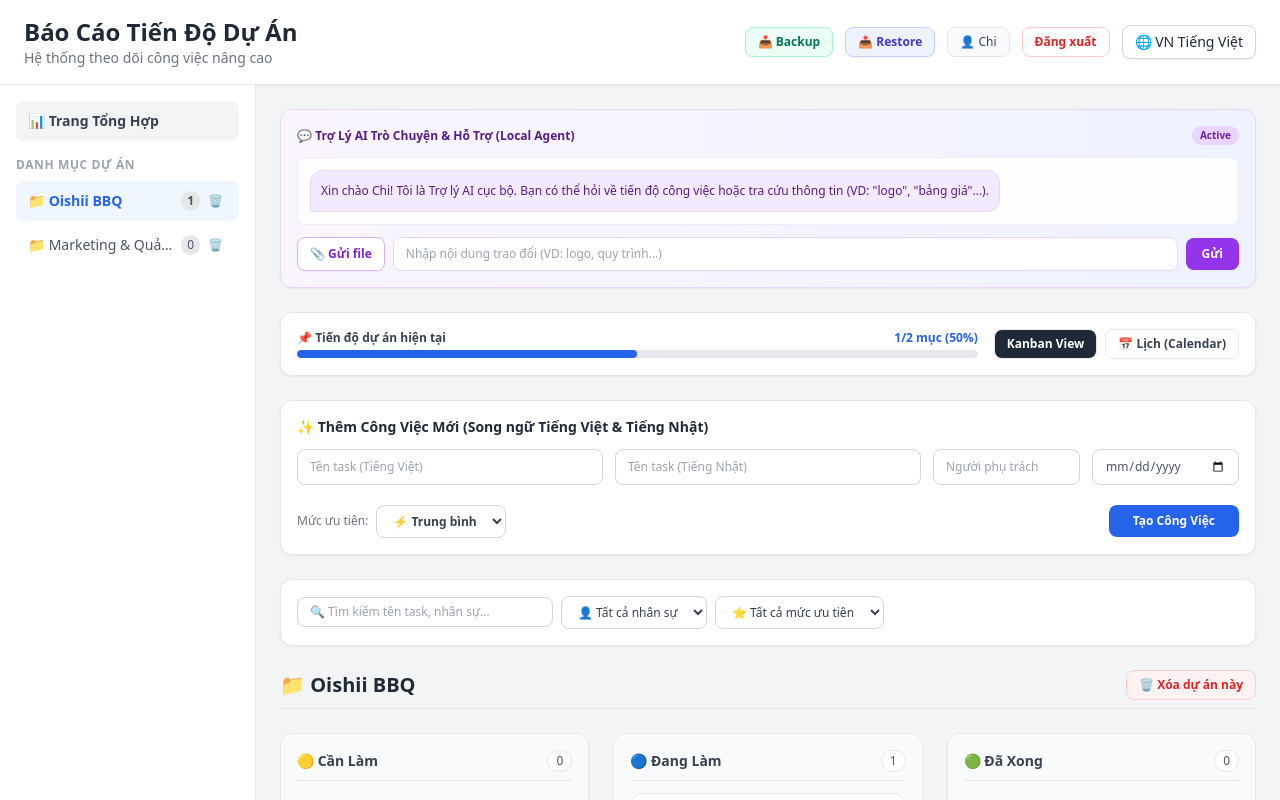
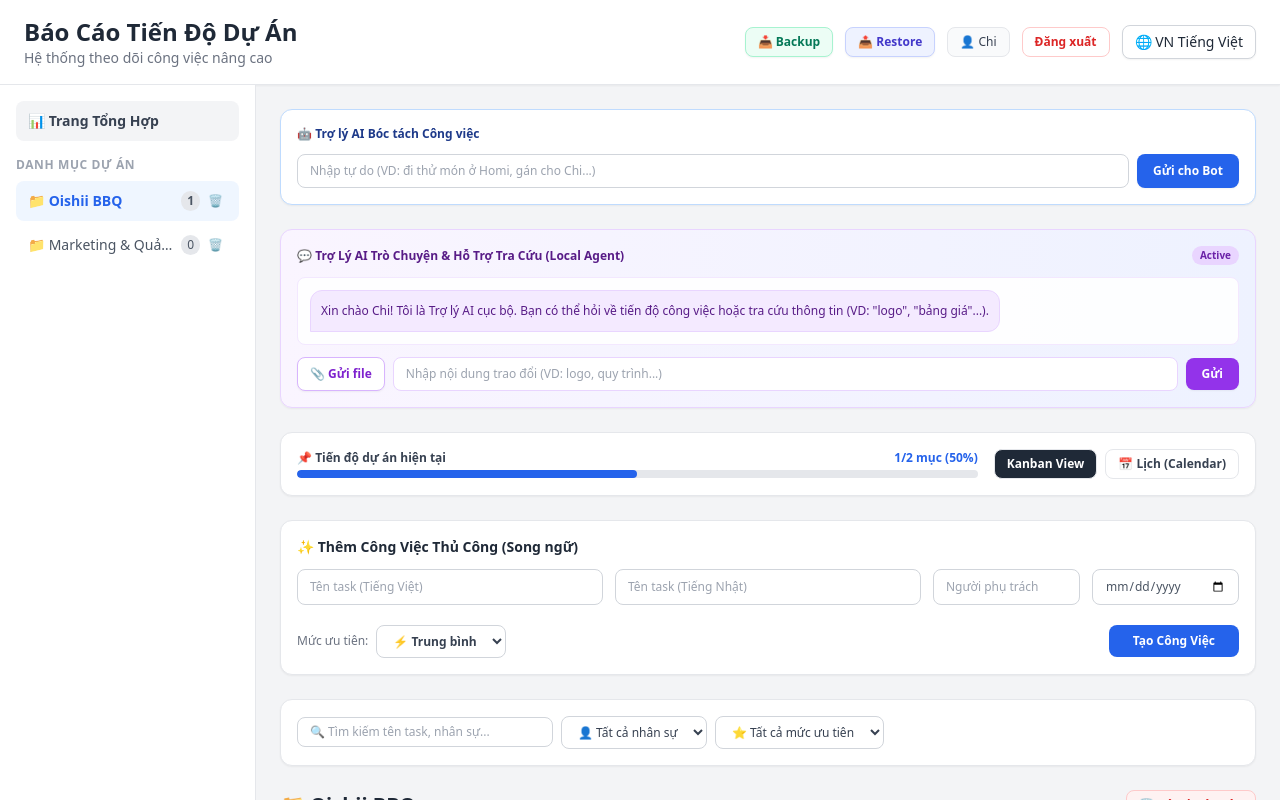
Before and after one commit to Chinguyen9213/D-n-1, a React (Vite) app in the folder frontend/: page / in a window 1280 px wide. Shown: the top 800 px of the page. Built offline with nearby package versions, Linux system fonts and the light colour scheme.

Commit message:
Update App.jsx

```diff
--- a/frontend/src/App.jsx
+++ b/frontend/src/App.jsx
@@ -22,7 +22,83 @@ function normalizeString(str) {
     .trim();
 }
 
-// --- TRỢ LÝ AI CHAT CỤC BỘ (Local Agent) ---
+// --- TRỢ LÝ AI 1: BÓC TÁCH CÔNG VIỆC (AI Task Parser) ---
+function TaskParserAi({ isJa, onTaskCreated }) {
+  const [inputText, setInputText] = useState('');
+  const [loading, setLoading] = useState(false);
+  const [errorMessage, setErrorMessage] = useState('');
+
+  const handleSendToBot = async () => {
+    if (!inputText.trim() || loading) return;
+
+    setLoading(true);
+    setErrorMessage('');
+
+    try {
+      const res = await fetch('/api/ai/parse-task', {
+        method: 'POST',
+        headers: { 'Content-Type': 'application/json' },
+        body: JSON.stringify({ text: inputText })
+      });
+
+      const result = await res.json();
+
+      if (!res.ok) {
+        throw new Error(result.error || `Lỗi server: ${res.status}`);
+      }
+
+      const parsedData = result.data || result.reply;
+
+      if (parsedData && onTaskCreated) {
+        onTaskCreated(parsedData);
+      }
+
+      setInputText('');
+    } catch (err) {
+      console.error("Lỗi khi bóc tách task:", err);
+      setErrorMessage(err.message || 'Lỗi kết nối server: 500');
+    } finally {
+      setLoading(false);
+    }
+  };
+
+  return (
+    <div className="bg-white p-4 rounded-xl border border-blue-200 shadow-sm space-y-3">
+      <h3 className="text-xs font-bold text-blue-900 flex items-center gap-1.5">
+        🤖 {isJa ? 'AI タスク自動 bóc tách (Task Parser)' : 'Trợ lý AI Bóc tách Công việc'}
+      </h3>
+
+      <div className="flex gap-2">
+        <input
+          type="text"
+          placeholder={isJa ? 'タスクを入力 (例: đi thử món ở Homi...)' : 'Nhập tự do (VD: đi thử món ở Homi, gán cho Chi...)'}
+          value={inputText}
+          onChange={(e) => setInputText(e.target.value)}
+          onKeyDown={(e) => { if (e.key === 'Enter') handleSendToBot(); }}
+          className="flex-1 text-xs border border-gray-300 rounded-lg px-3 py-2 focus:outline-none focus:border-blue-500 bg-white"
+        />
+
+        <button
+          type="button"
+          onClick={handleSendToBot}
+          disabled={loading}
+          className="bg-blue-600 hover:bg-blue-700 text-white text-xs font-bold px-4 py-2 rounded-lg shadow-sm shrink-0 disabled:opacity-50 transition"
+        >
+          {loading ? (isJa ? '処理中...' : 'Đang bóc tách...') : (isJa ? '送信' : 'Gửi cho Bot')}
+        </button>
+      </div>
+
+      {errorMessage && (
+        <div className="p-2.5 bg-red-50 border border-red-200 text-red-600 text-xs rounded-lg flex items-center gap-1.5">
+          <span>❌</span>
+          <span>Lỗi: {errorMessage}</span>
+        </div>
+      )}
+    </div>
+  );
+}
+
+// --- TRỢ LÝ AI 2: CHAT TRUY XUẤT DỮ LIỆU (Local Agent - GIỮ NGUYÊN) ---
 function AiAssistant({ isJa, tasks, projectName }) {
   const [inputContent, setInputContent] = useState('');
   const [loading, setLoading] = useState(false);
@@ -46,7 +122,6 @@ function AiAssistant({ isJa, tasks, projectName }) {
   const handleSendMessage = () => {
     if (!inputContent.trim() && !attachedFile) return;
     if (loading) return;
-
     const userText = inputContent.trim();
     const fileName = attachedFile ? attachedFile.name : '';
     const displayMsg = userText + (fileName ? ` (📎 Đính kèm: ${fileName})` : '');
@@ -62,18 +137,10 @@ function AiAssistant({ isJa, tasks, projectName }) {
       const queryWords = normalizedQuery.split(/\s+/).filter(w => w.length > 0);
       const currentTasks = tasks || [];
 
-      // Thuật toán Deep Search: Quét toàn bộ nội dung của Task
       const matchedTasks = currentTasks.filter(task => {
-        // Biến toàn bộ Task Object thành 1 chuỗi duy nhất để tìm kiếm
         const fullTaskContent = normalizeString(JSON.stringify(task));
-
-        // Kiểm tra xem tất cả hoặc bất kỳ từ khóa nào xuất hiện trong task
         if (queryWords.length === 0) return false;
-
-        // 1. Khớp chính xác cụm từ người dùng nhập
         if (fullTaskContent.includes(normalizedQuery)) return true;
-
-        // 2. Khớp từng từ khóa đơn lẻ (như "logo", "tạo")
         return queryWords.some(word => word.length > 1 && fullTaskContent.includes(word));
       });
 
@@ -92,7 +159,6 @@ function AiAssistant({ isJa, tasks, projectName }) {
         return;
       }
 
-      // Trả về tất cả các task khớp tìm được
       const matchedTask = matchedTasks[0];
       const checklists = matchedTask.checklists || [];
       const totalSteps = checklists.length;
@@ -122,7 +188,7 @@ function AiAssistant({ isJa, tasks, projectName }) {
     <div className="bg-gradient-to-r from-purple-50 to-indigo-50 p-4 rounded-xl border border-purple-200 shadow-sm space-y-3">
       <div className="flex justify-between items-center">
         <h3 className="text-xs font-bold text-purple-900 flex items-center gap-1.5">
-          💬 {isJa ? 'AIアシスタントチャット (Local Agent)' : 'Trợ Lý AI Trò Chuyện & Hỗ Trợ (Local Agent)'}
+          💬 {isJa ? 'AIアシスタントチャット (Local Agent)' : 'Trợ Lý AI Trò Chuyện & Hỗ Trợ Tra Cứu (Local Agent)'}
         </h3>
         <span className="text-[10px] bg-purple-200 text-purple-800 px-2 py-0.5 rounded-full font-semibold">Active</span>
       </div>
@@ -149,7 +215,6 @@ function AiAssistant({ isJa, tasks, projectName }) {
                       {chat.result.status}
                     </span>
                   </div>
-
                   <div>
                     <span className="font-semibold text-gray-500">Tiến độ chi tiết: </span>
                     <span className="font-medium text-gray-700">{chat.result.progressText}</span>
@@ -163,7 +228,6 @@ function AiAssistant({ isJa, tasks, projectName }) {
                       </ul>
                     )}
                   </div>
-
                   {chat.result.attachments && chat.result.attachments.length > 0 && (
                     <div className="pt-2 border-t border-purple-100 space-y-1.5">
                       <span className="font-semibold text-gray-500 block">File/Kết quả đính kèm:</span>
@@ -375,6 +439,43 @@ function MainApp({ user, onLogout }) {
     setCurrentView(newProj.id);
     setNewProjectNameVi('');
     setNewProjectNameJa('');
+  };
+
+  // Hàm tạo Task tự động khi nhận kết quả từ AI Task Parser
+  const handleAiTaskCreated = (parsedData) => {
+    const title = parsedData.title || 'Công việc mới';
+    const assignee = parsedData.assignee || user;
+    let priority = 'MEDIUM';
+
+    if (parsedData.priority) {
+      const pUpper = parsedData.priority.toUpperCase();
+      if (pUpper.includes('CAO') || pUpper.includes('HIGH')) priority = 'HIGH';
+      else if (pUpper.includes('THẤP') || pUpper.includes('LOW')) priority = 'LOW';
+    }
+
+    const newChecklists = Array.isArray(parsedData.checklists)
+      ? parsedData.checklists.map((item, idx) => ({
+          id: Date.now() + idx,
+          textVi: typeof item === 'string' ? item : (item.textVi || item.text || 'Mục con'),
+          textJa: typeof item === 'string' ? item : (item.textJa || item.text || '小項目'),
+          completed: false
+        }))
+      : [];
+
+    const newTask = {
+      id: Date.now(),
+      projectId: currentView === 'overview' ? (projects[0]?.id || 'p1') : currentView,
+      titleVi: title,
+      titleJa: title,
+      status: 'Cần Làm',
+      priority,
+      assignee,
+      dueDate: parsedData.dueDate || '',
+      checklists: newChecklists,
+      attachments: []
+    };
+
+    setTasks(prev => [...prev, newTask]);
   };
 
   const handleAddTask = (e) => {
@@ -649,7 +750,13 @@ function MainApp({ user, onLogout }) {
             </div>
           ) : (
             <div className="space-y-6">
-              {/* Trợ lý AI cục bộ */}
+              {/* TRỢ LÝ AI 1: BÓC TÁCH TASK */}
+              <TaskParserAi
+                isJa={isJa}
+                onTaskCreated={handleAiTaskCreated}
+              />
+
+              {/* TRỢ LÝ AI 2: TRUY XUẤT DỮ LIỆU */}
               <AiAssistant
                 isJa={isJa}
                 tasks={currentProjectTasks}
@@ -691,7 +798,7 @@ function MainApp({ user, onLogout }) {
               })()}
 
               <div className="bg-white p-4 rounded-xl border border-gray-200 shadow-sm space-y-3">
-                <h3 className="text-sm font-bold text-gray-800">✨ {isJa ? '新しいタスクを追加' : 'Thêm Công Việc Mới (Song ngữ Tiếng Việt & Tiếng Nhật)'}</h3>
+                <h3 className="text-sm font-bold text-gray-800">✨ {isJa ? '新しいタスクを追加' : 'Thêm Công Việc Thủ Công (Song ngữ)'}</h3>
                 <form onSubmit={handleAddTask} className="grid grid-cols-1 md:grid-cols-6 gap-3">
                   <input type="text" placeholder={isJa ? 'タスク名 (Tiếng Việt)' : 'Tên task (Tiếng Việt)'} value={newTaskTitleVi} onChange={(e) => setNewTaskTitleVi(e.target.value)} className="border border-gray-300 rounded-lg px-3 py-2 text-xs focus:outline-none focus:border-blue-500 md:col-span-2" />
                   <input type="text" placeholder={isJa ? 'タスク名 (日本語)' : 'Tên task (Tiếng Nhật)'} value={newTaskTitleJa} onChange={(e) => setNewTaskTitleJa(e.target.value)} className="border border-gray-300 rounded-lg px-3 py-2 text-xs focus:outline-none focus:border-blue-500 md:col-span-2" />
@@ -757,14 +864,12 @@ function MainApp({ user, onLogout }) {
                           <span className="font-semibold text-gray-700 text-sm">{col.icon} {isJa ? col.labelJa : col.labelVi}</span>
                           <span className="bg-white text-gray-600 text-xs px-2 py-0.5 rounded-full border border-gray-200">{statusTasks.length}</span>
                         </div>
-
                         {statusTasks.map(task => {
                           const checklists = task.checklists || [];
                           const totalItems = checklists.length;
                           const completedItems = checklists.filter(c => c.completed).length;
                           const progressPercent = totalItems > 0 ? Math.round((completedItems / totalItems) * 100) : 0;
                           const priorityInfo = PRIORITIES[task.priority] || PRIORITIES['MEDIUM'];
-
                           return (
                             <div key={task.id} className="bg-white p-4 rounded-xl border border-gray-200 shadow-sm space-y-3">
                               <div className="flex justify-between items-start gap-2">
@@ -809,7 +914,6 @@ function MainApp({ user, onLogout }) {
                                 )}
                                 <button type="button" onClick={() => handleDeleteTask(task.id)} className="text-xs text-red-400 hover:text-red-600 shrink-0">✕</button>
                               </div>
-
                               <div className="flex flex-wrap gap-1.5 text-xs items-center justify-between">
                                 <div className="flex flex-wrap gap-1.5">
                                   {task.assignee && <span className="bg-purple-50 text-purple-700 border border-purple-200 px-2 py-0.5 rounded-md font-medium">👤 {task.assignee}</span>}
@@ -825,7 +929,6 @@ function MainApp({ user, onLogout }) {
                                   <option value="LOW">✅ Thấp</option>
                                 </select>
                               </div>
-
                               {totalItems > 0 && (
                                 <div className="space-y-1">
                                   <div className="flex justify-between text-xs text-gray-500">
@@ -837,7 +940,6 @@ function MainApp({ user, onLogout }) {
                                   </div>
                                 </div>
                               )}
-
                               <div className="space-y-1.5 pt-1">
                                 {checklists.map(item => (
                                   <div key={item.id} className="flex items-center justify-between text-xs group">
@@ -849,7 +951,6 @@ function MainApp({ user, onLogout }) {
                                   </div>
                                 ))}
                               </div>
-
                               <form onSubmit={(e) => handleAddChecklist(task.id, e)} className="space-y-1 pt-1">
                                 <div className="grid grid-cols-2 gap-1">
                                   <input
@@ -871,7 +972,6 @@ function MainApp({ user, onLogout }) {
                                   <button type="submit" className="bg-gray-100 hover:bg-gray-200 text-gray-700 text-[11px] px-3 py-1 rounded font-medium">{isJa ? '追加' : 'Thêm mục con'}</button>
                                 </div>
                               </form>
-
                               <div className="pt-2 border-t border-gray-100 space-y-2">
                                 <div className="flex items-center justify-between">
                                   <p className="text-[11px] font-bold text-gray-600">📎 {isJa ? '添付資料' : 'Tài liệu đính kèm'}</p>
@@ -880,7 +980,6 @@ function MainApp({ user, onLogout }) {
                                     <input type="file" onChange={(e) => handleFileUpload(task.id, e)} className="hidden" />
                                   </label>
                                 </div>
-
                                 {task.attachments && task.attachments.length > 0 ? (
                                   <div className="space-y-1">
                                     {task.attachments.map(att => (
@@ -895,7 +994,6 @@ function MainApp({ user, onLogout }) {
                                 ) : (
                                   <p className="text-[10px] text-gray-400 italic">{isJa ? '資料なし' : 'Chưa có file hay link nào'}</p>
                                 )}
-
                                 <div className="space-y-1 pt-1 border-t border-dashed border-gray-200">
                                   <input type="text" placeholder={isJa ? '資料名 (例: 契約書)' : 'Tên link (VD: Tài liệu thiết kế)'} value={attNameInputs[task.id] || ''} onChange={(e) => setAttNameInputs({ ...attNameInputs, [task.id]: e.target.value })} className="w-full text-[11px] border border-gray-200 rounded px-2 py-1 focus:outline-none" />
                                   <div className="flex gap-1">
@@ -904,7 +1002,6 @@ function MainApp({ user, onLogout }) {
                                   </div>
                                 </div>
                               </div>
-
                               <div className="pt-2 border-t border-gray-100 flex items-center justify-between">
                                 <span className="text-[11px] text-gray-400">{isJa ? 'ステータス' : 'Trạng thái'}</span>
                                 <select value={task.status} onChange={(e) => handleStatusChange(task.id, e.target.value)} className="text-xs border border-gray-200 rounded px-2 py-1 bg-white text-gray-700 font-medium">
```
